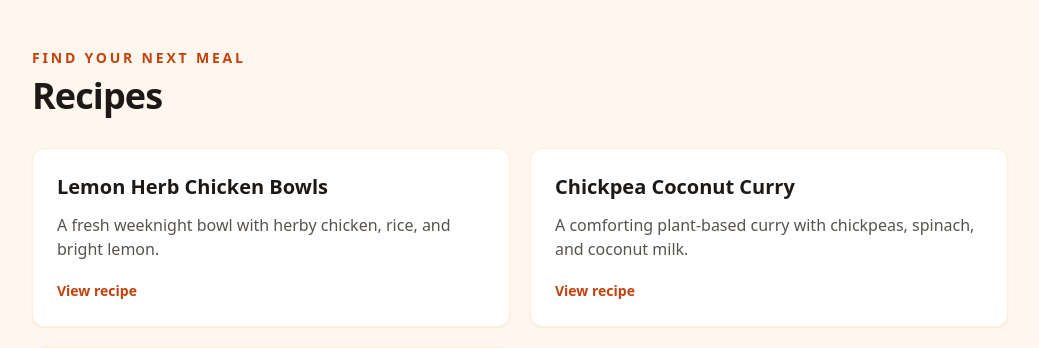
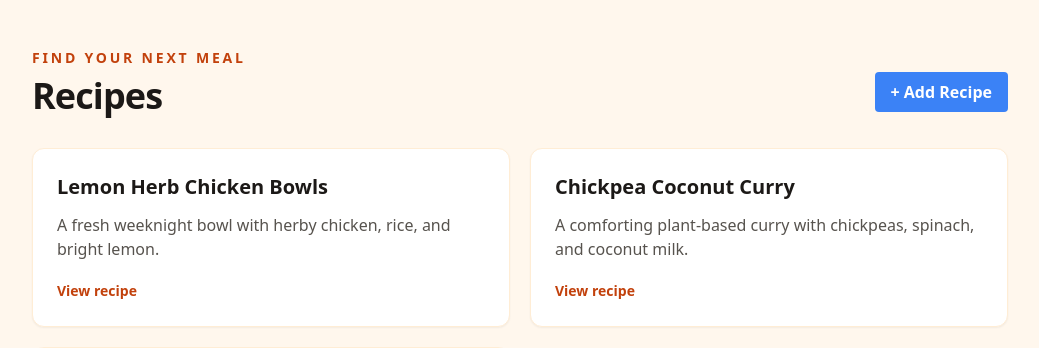
Before and after one commit to AdamJGav/faster-chef, a Django app: page /recipes/ in a window 1280 px wide. Shown: the part 61-409 px from the top of the page, without its empty margins (120-1159 px from the left). Run offline with Django 5.2, Linux system fonts and the light colour scheme; data comes from the database, SQL or seed files in the repository; some libraries are stand-ins or nearby versions.

Commit message:
hook up initial recipes form

```diff
--- a/config/urls.py
+++ b/config/urls.py
@@ -4,6 +4,7 @@ from django.contrib import admin
 from core.views import home
 from core.views import recipes
 from core.views import recipe
+from core.views import recipe_form
 
 
 
@@ -13,4 +14,6 @@ urlpatterns = [
     path("", home, name="home"),
     path("recipes/", recipes, name="recipes"),
     path("recipe/<int:recipe_id>/", recipe, name="recipe"),
+    path("recipe_form/", recipe_form, name="recipe_create"),
+    path("recipe_form/<int:recipe_id>/", recipe_form, name="recipe_edit"),
 ]
--- a/core/views.py
+++ b/core/views.py
@@ -26,3 +26,21 @@ def recipe(request, recipe_id):
         using="jinja2",
         context={"recipe": recipe},
     )
+
+def recipe_form(request, recipe_id=None):
+
+    if (recipe_id is None):
+        recipe = []
+    else:
+        # get existing recipe for edit
+        recipe = get_object_or_404(
+            Recipe.objects.prefetch_related("ingredients", "steps"),
+            id=recipe_id,
+        )
+
+    return render(
+        request,
+        "recipes/recipe_form.jinja",
+        using="jinja2",
+        context={"recipe": recipe}
+    )
--- a/templates/recipes.jinja
+++ b/templates/recipes.jinja
@@ -7,7 +7,15 @@
   <section>
     <div class="mb-8">
       <p class="text-sm font-semibold uppercase tracking-[0.2em] text-orange-700">Find your next meal</p>
-      <h1 class="mt-2 text-4xl font-bold tracking-tight">Recipes</h1>
+        <div class="mb-8 flex items-center justify-between">
+          <h1 class="mt-2 text-4xl font-bold tracking-tight">Recipes</h1>
+
+          <a href="/recipe_form/1">
+            <button class="float-right bg-blue-500 hover:bg-blue-700 text-white font-bold py-2 px-4 rounded">
+              + Add Recipe
+            </button>
+          </a>
+        </div>
     </div>
 
     {% if recipes %}
```
Also changed, not shown: templates/recipes/recipe_form.jinja (added, +10 -0 lines).
